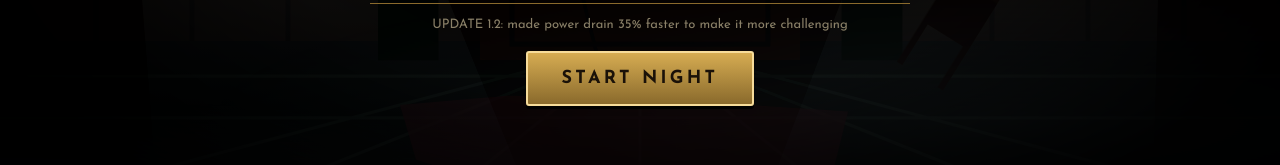
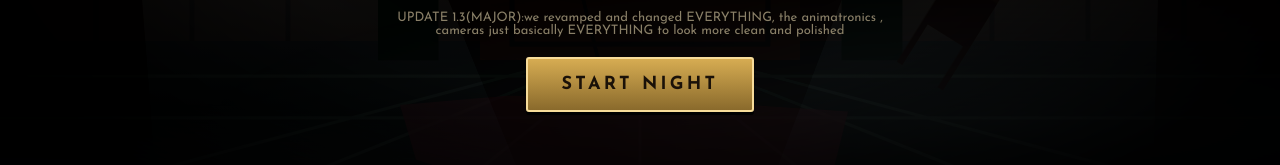
Before and after one commit to Manisle/FiveNightsAtthehotel.github.io, a plain HTML site: page index.html in a window 1280 px wide. Shown: the part 503-668 px from the top of the page. Drawn offline with nearby package versions, Linux system fonts and the light colour scheme.

Commit message:
Create index.html

```diff
--- a/index.html
+++ b/index.html
@@ -274,7 +274,7 @@ button:disabled{opacity:.3;cursor:not-allowed}
     watch cams, close doors and remember...
     the ANIMATRONICS GET QUIRKY AT NIGHT
   </p>
-  <div class="note">UPDATE 1.2: made power drain 35% faster to make it more challenging</div>
+  <div class="note">UPDATE 1.3(MAJOR):we revamped and changed EVERYTHING, the animatronics , cameras just basically EVERYTHING to look more clean and polished</div>
   <button onclick="startGame()">START NIGHT</button>
 </div>
 </div>
```
